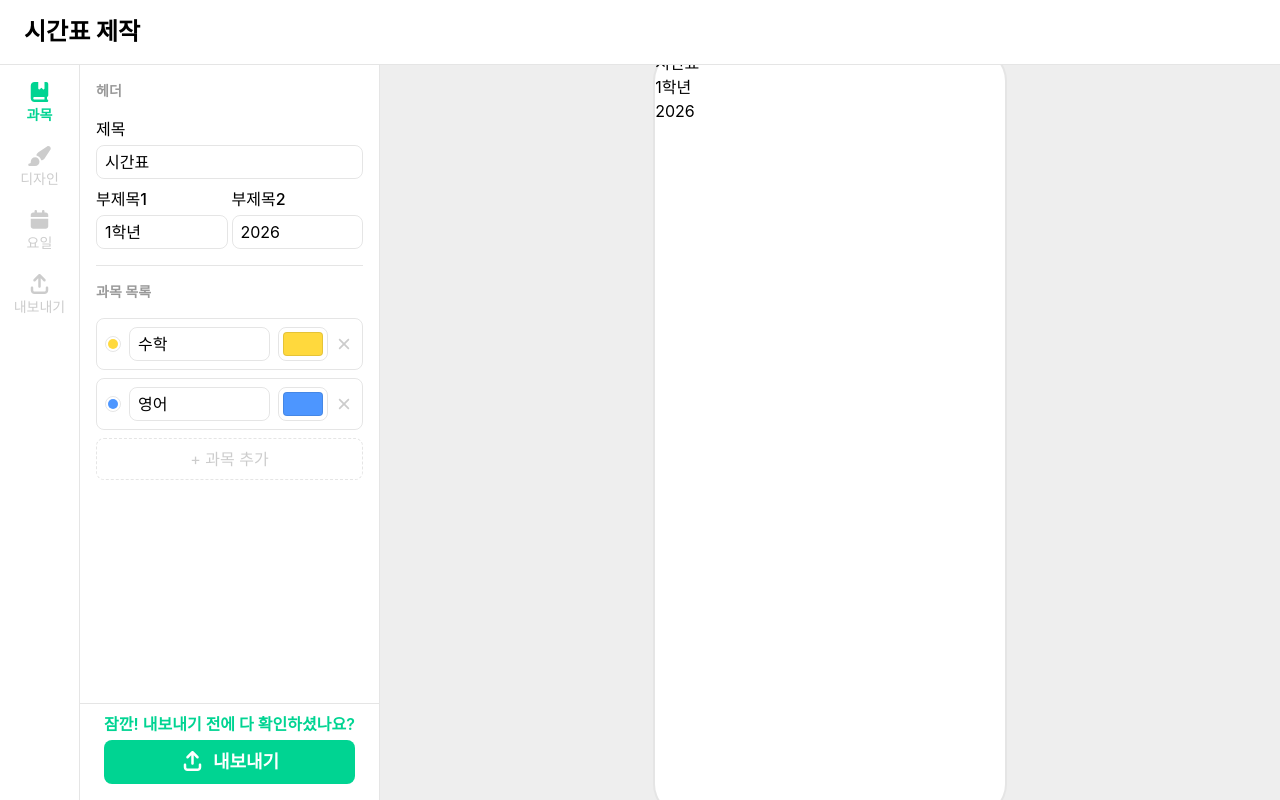
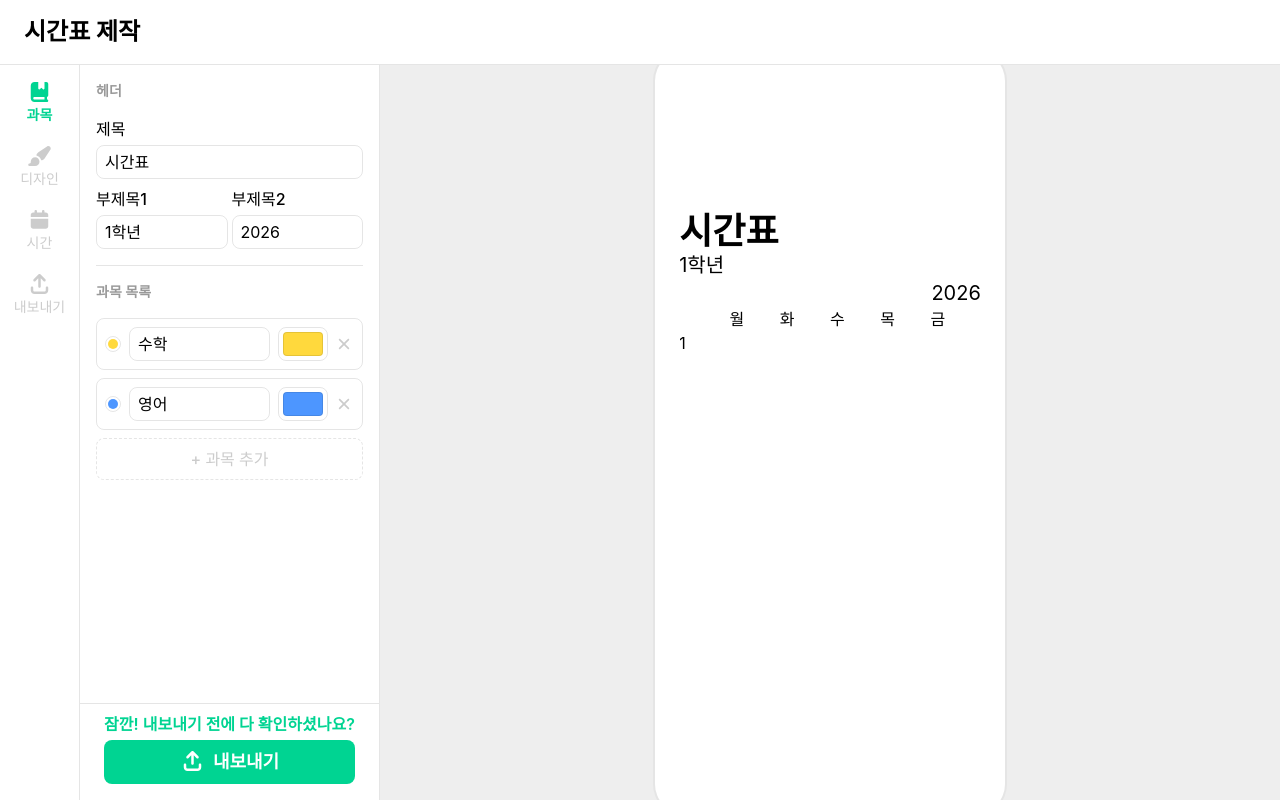
Before and after one commit to siwon-lab/timetable-wallpaper, a React (Vite) app: page / in a window 1280 px wide. Built offline with nearby package versions, Linux system fonts and the light colour scheme.

Commit message:
wip: aside panel

```diff
--- a/src/App.tsx
+++ b/src/App.tsx
@@ -1,6 +1,7 @@
 import './App.css';
 import SubjectsTab from './components/SubjectsTab';
 import DesignTab from './components/DesignTab';
+import DaysTab from './components/DaysTab';
 import { FontAwesomeIcon } from '@fortawesome/react-fontawesome';
 import {
    faBookBookmark,
@@ -40,7 +41,7 @@ function App() {
                   </Tab>
                   <Tab className={tabClass}>
                      <FontAwesomeIcon className="text-xl" icon={faCalendar} />
-                     <p className="text-sm">요일</p>
+                     <p className="text-sm">시간</p>
                   </Tab>
                   <Tab className={tabClass}>
                      <FontAwesomeIcon
@@ -57,10 +58,14 @@ function App() {
                   <TabPanel className={tabPanelClass}>
                      <DesignTab />
                   </TabPanel>
+                  <TabPanel className={tabPanelClass}>
+                     <DaysTab />
+                  </TabPanel>
                   <TabPanel className={tabPanelClass}></TabPanel>
-                  <TabPanel className={tabPanelClass}></TabPanel>
-                  <div className="flex-shrink-0 border-t border-black/10 px-6 pb-4 pt-2">
-                     <p className='text-emerald-400 font-semibold mb-1 text-center'>잠깐! 내보내기 전에 다 확인하셨나요?</p>
+                  <div className="flex-shrink-0 border-t border-black/10 px-6 pt-2 pb-4">
+                     <p className="mb-1 text-center font-semibold text-emerald-400">
+                        잠깐! 내보내기 전에 다 확인하셨나요?
+                     </p>
                      <button className="w-full cursor-pointer rounded-lg bg-emerald-400 py-2 text-lg font-semibold text-white transition-all duration-300 hover:-translate-y-0.5 hover:bg-emerald-300">
                         <FontAwesomeIcon
                            className="mr-2 text-xl"
--- /dev/null
+++ b/src/components/DaysTab.tsx
@@ -0,0 +1,61 @@
+import { Switch } from '@headlessui/react';
+import { useDispatch, useSelector } from 'react-redux';
+import { setDays, type RootState } from '../../store';
+import PeriodListItem from './PeriodListItem';
+
+export default function DaysTab() {
+   const days = useSelector((state: RootState) => state.days);
+   const periods = useSelector((state: RootState) => state.periods);
+   const dispatch = useDispatch();
+
+   return (
+      <div className="p-4">
+         <div>
+            <p className="mb-4 text-sm font-semibold text-black/40">
+               요일 설정
+            </p>
+            <div className="flex flex-col gap-2">
+               {days.map((d) => (
+                  <div className="flex" key={d.day}>
+                     <label
+                        className="mr-4 cursor-pointer font-medium"
+                        htmlFor={d.day}
+                     >
+                        {d.day}요일
+                     </label>
+                     <Switch
+                        className={`${d.enabled ? 'bg-emerald-400' : 'bg-black/10'} ml-auto flex h-6 w-11 cursor-pointer items-center rounded-full transition-colors hover:ring hover:ring-emerald-400`}
+                        id={d.day}
+                        checked={d.enabled}
+                        onChange={() => {
+                           dispatch(setDays(d.day));
+                        }}
+                     >
+                        <span
+                           className={`${d.enabled ? 'translate-x-6' : 'translate-x-1'} h-4 w-4 rounded-full bg-white transition-transform`}
+                        />
+                     </Switch>
+                  </div>
+               ))}
+            </div>
+         </div>
+         <div className="my-4 h-[1px] w-full bg-black/10"></div>
+         <div>
+            <p className="mb-4 text-sm font-semibold text-black/40">
+               시간대 설정
+            </p>
+            <div className="flex flex-col gap-2">
+               {periods.map((s) => (
+                  <PeriodListItem />
+               ))}
+               <button
+                  className="w-full cursor-pointer rounded-lg border border-dashed border-black/10 py-2 text-black/20 transition-colors outline-none hover:border-emerald-400 hover:bg-emerald-400/10 hover:text-emerald-300 focus-visible:border-emerald-400 focus-visible:bg-emerald-400/10 focus-visible:text-emerald-300"
+                  // onClick={() => dispatch(addSubject())}
+               >
+                  <p className="text-center font-medium">+ 시간대 추가</p>
+               </button>
+            </div>
+         </div>
+      </div>
+   );
+}
--- a/src/components/DesignTab.tsx
+++ b/src/components/DesignTab.tsx
@@ -14,10 +14,15 @@ export default function DesignTab() {
                색상 테마
             </p>
             <div className="mb-2 flex items-center">
-               <label className="mr-4 font-medium">배경 색상</label>
+               <label
+                  className="mr-4 cursor-pointer font-medium"
+                  htmlFor="bgColor"
+               >
+                  배경 색상
+               </label>
                <input
                   className="ml-auto h-[34px] cursor-pointer rounded-lg border border-black/10 px-0.5 outline-none hover:bg-black/5 focus:border-emerald-400 focus:bg-transparent"
-                  id="color"
+                  id="bgColor"
                   type="color"
                   value={bgColor}
                   onChange={(e) => {
@@ -26,10 +31,15 @@ export default function DesignTab() {
                />
             </div>
             <div className="flex items-center">
-               <label className="mr-4 font-medium">글자 색상</label>
+               <label
+                  className="mr-4 cursor-pointer font-medium"
+                  htmlFor="textColor"
+               >
+                  글자 색상
+               </label>
                <input
                   className="ml-auto h-[34px] cursor-pointer rounded-lg border border-black/10 px-0.5 outline-none hover:bg-black/5 focus:border-emerald-400 focus:bg-transparent"
-                  id="color"
+                  id="textColor"
                   type="color"
                   value={textColor}
                   onChange={(e) => {
@@ -37,6 +47,10 @@ export default function DesignTab() {
                   }}
                />
             </div>
+            {/* 같은 셀 병합 */}
+            {/* 시간대 시간 사용 */}
+            {/* 과목 색상 사용 */}
+            {/* 시간표 전체 테두리 사용 */}
          </div>
       </div>
    );
--- /dev/null
+++ b/src/components/PeriodListItem.tsx
@@ -0,0 +1,3 @@
+export default function PeriodListItem(){
+   return(<div></div>)
+}
--- a/src/components/SubjectsTab.tsx
+++ b/src/components/SubjectsTab.tsx
@@ -22,7 +22,10 @@ export default function SubjectsTab() {
       <div className="p-4">
          <div className="flex flex-col">
             <p className="mb-4 text-sm font-semibold text-black/40">헤더</p>
-            <label className="mb-1 w-fit font-medium" htmlFor="title">
+            <label
+               className="mb-1 w-fit cursor-pointer font-medium"
+               htmlFor="title"
+            >
                제목
             </label>
             <input
@@ -37,7 +40,10 @@ export default function SubjectsTab() {
             />
             <div className="flex gap-1">
                <div className="flex min-w-0 flex-1 flex-col">
-                  <label className="mb-1 w-fit font-medium" htmlFor="subtitle1">
+                  <label
+                     className="mb-1 w-fit cursor-pointer font-medium"
+                     htmlFor="subtitle1"
+                  >
                      부제목1
                   </label>
                   <input
@@ -52,7 +58,10 @@ export default function SubjectsTab() {
                   />
                </div>
                <div className="flex min-w-0 flex-1 flex-col">
-                  <label className="mb-1 w-fit font-medium" htmlFor="subtitle2">
+                  <label
+                     className="mb-1 w-fit cursor-pointer font-medium"
+                     htmlFor="subtitle2"
+                  >
                      부제목2
                   </label>
                   <input
@@ -81,7 +90,7 @@ export default function SubjectsTab() {
                   className="w-full cursor-pointer rounded-lg border border-dashed border-black/10 py-2 text-black/20 transition-colors outline-none hover:border-emerald-400 hover:bg-emerald-400/10 hover:text-emerald-300 focus-visible:border-emerald-400 focus-visible:bg-emerald-400/10 focus-visible:text-emerald-300"
                   onClick={() => dispatch(addSubject())}
                >
-                  <p className="text-center">+ 과목 추가</p>
+                  <p className="text-center font-medium">+ 과목 추가</p>
                </button>
             </div>
          </div>
--- a/src/components/TimetablePreview.tsx
+++ b/src/components/TimetablePreview.tsx
@@ -13,16 +13,35 @@ export default function TimetablePreview() {
       (state: RootState) => state.timetable.textColor,
    );
    const bgColor = useSelector((state: RootState) => state.timetable.bgColor);
+   const days = useSelector((state: RootState) => state.days);
    return (
       <div className="flex flex-1 items-center justify-center bg-[#eee]">
          <div
-            className="h-[766.8px] w-[353.7px] rounded-4xl border-2 border-black/10"
+            className="flex h-[766.8px] w-[353.7px] flex-col rounded-4xl border-2 border-black/10 px-6 pt-40"
             style={{ backgroundColor: bgColor, color: textColor }}
          >
-            <p>{title}</p>
-            <p>{subtitle1}</p>
-            <p>{subtitle2}</p>
-            <div></div>
+            <p className="text-4xl font-bold">{title}</p>
+            <p className="text-xl">{subtitle1}</p>
+            <p className="ml-auto text-xl">{subtitle2}</p>
+            <div
+               className="grid"
+               style={{
+                  gridTemplateColumns: `repeat(${days.filter((d) => d.enabled).length + 1}, minmax(0, 1fr))`,
+               }}
+            >
+               <div></div>
+               {days
+                  .filter((d) => d.enabled)
+                  .map((d) => (
+                     <div>{d.day}</div>
+                  ))}
+               <div>1</div>
+               <div></div>
+               <div></div>
+               <div></div>
+               <div></div>
+               <div></div>
+            </div>
          </div>
       </div>
    );
--- a/store.ts
+++ b/store.ts
@@ -32,8 +32,13 @@ const timetable = createSlice({
    },
 });
 
-export const { setTitle, setSubtitle1, setSubtitle2, setBgColor, setTextColor } =
-   timetable.actions;
+export const {
+   setTitle,
+   setSubtitle1,
+   setSubtitle2,
+   setBgColor,
+   setTextColor,
+} = timetable.actions;
 
 export interface Subject {
    id: number;
@@ -63,8 +68,49 @@ const subjects = createSlice({
 
 export const { addSubject, updateSubject, removeSubject } = subjects.actions;
 
+const days = createSlice({
+   name: 'days',
+   initialState: [
+      { day: '일', enabled: false },
+      { day: '월', enabled: true },
+      { day: '화', enabled: true },
+      { day: '수', enabled: true },
+      { day: '목', enabled: true },
+      { day: '금', enabled: true },
+      { day: '토', enabled: false },
+   ],
+   reducers: {
+      setDays: (state, action: PayloadAction<string>) => {
+         const day = state.find((d) => d.day === action.payload);
+         if (day) day.enabled = !day.enabled;
+      },
+   },
+});
+
+export const { setDays } = days.actions;
+
+const periods = createSlice({
+   name: 'periods',
+   initialState: [
+      { id: 0, name: '1교시', time: '8:40 ~ 9:30' },
+      { id: 1, name: '2교시', time: '9:40 ~ 10:30' },
+      { id: 2, name: '3교시', time: '10:40 ~ 11:30' },
+      { id: 3, name: '4교시', time: '11:40 ~ 12:30' },
+      { id: 4, name: '점심시간', time: '12:30 ~ 1:30' },
+      { id: 5, name: '5교시', time: '1:30 ~ 2:20' },
+      { id: 6, name: '6교시', time: '2:30 ~ 3:20' },
+      { id: 7, name: '7교시', time: '3:30 ~ 4:20' },
+   ],
+   reducers: {},
+});
+
 export const store = configureStore({
-   reducer: { timetable: timetable.reducer, subjects: subjects.reducer },
+   reducer: {
+      timetable: timetable.reducer,
+      subjects: subjects.reducer,
+      days: days.reducer,
+      periods: periods.reducer,
+   },
 });
 
 export type RootState = ReturnType<typeof store.getState>;
```
